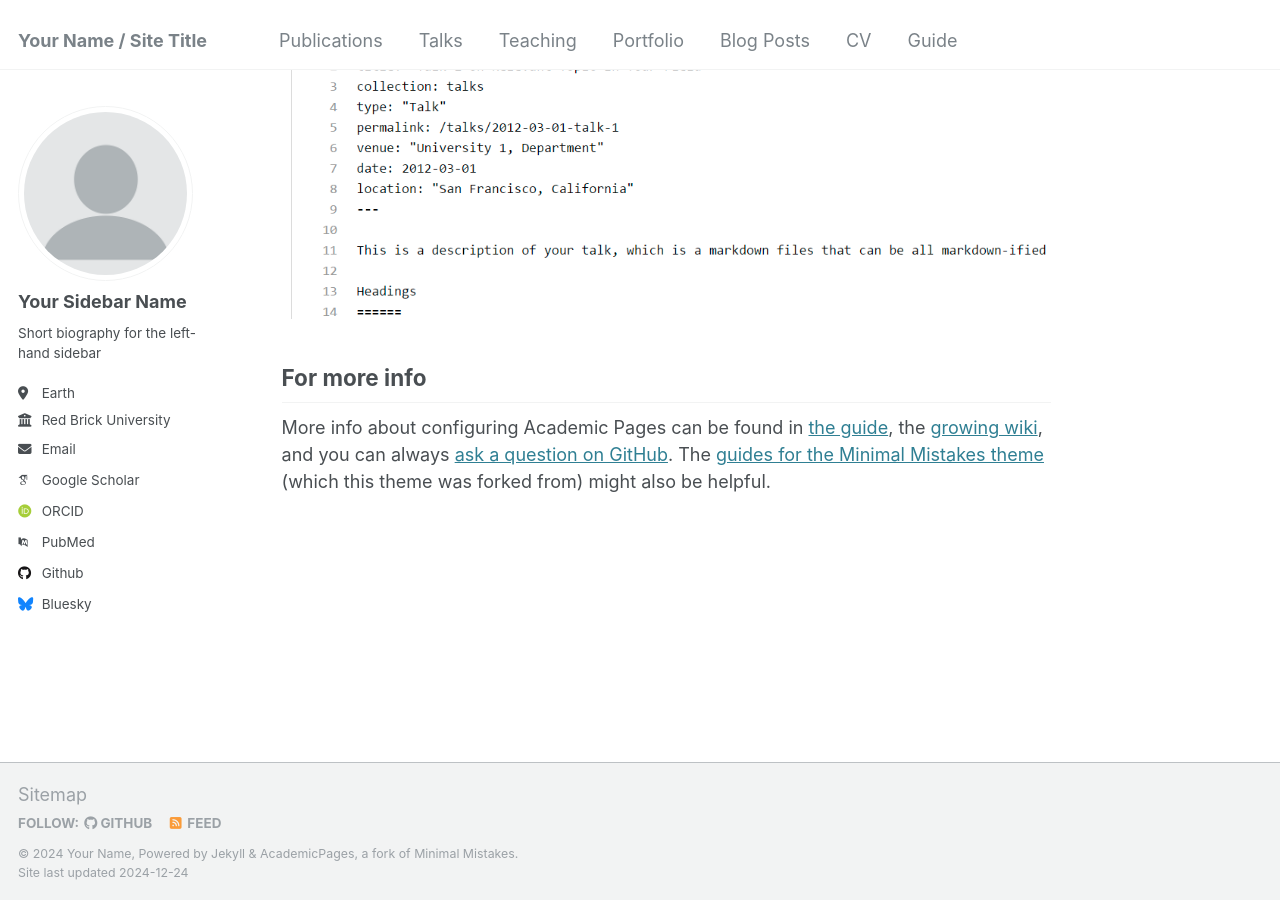
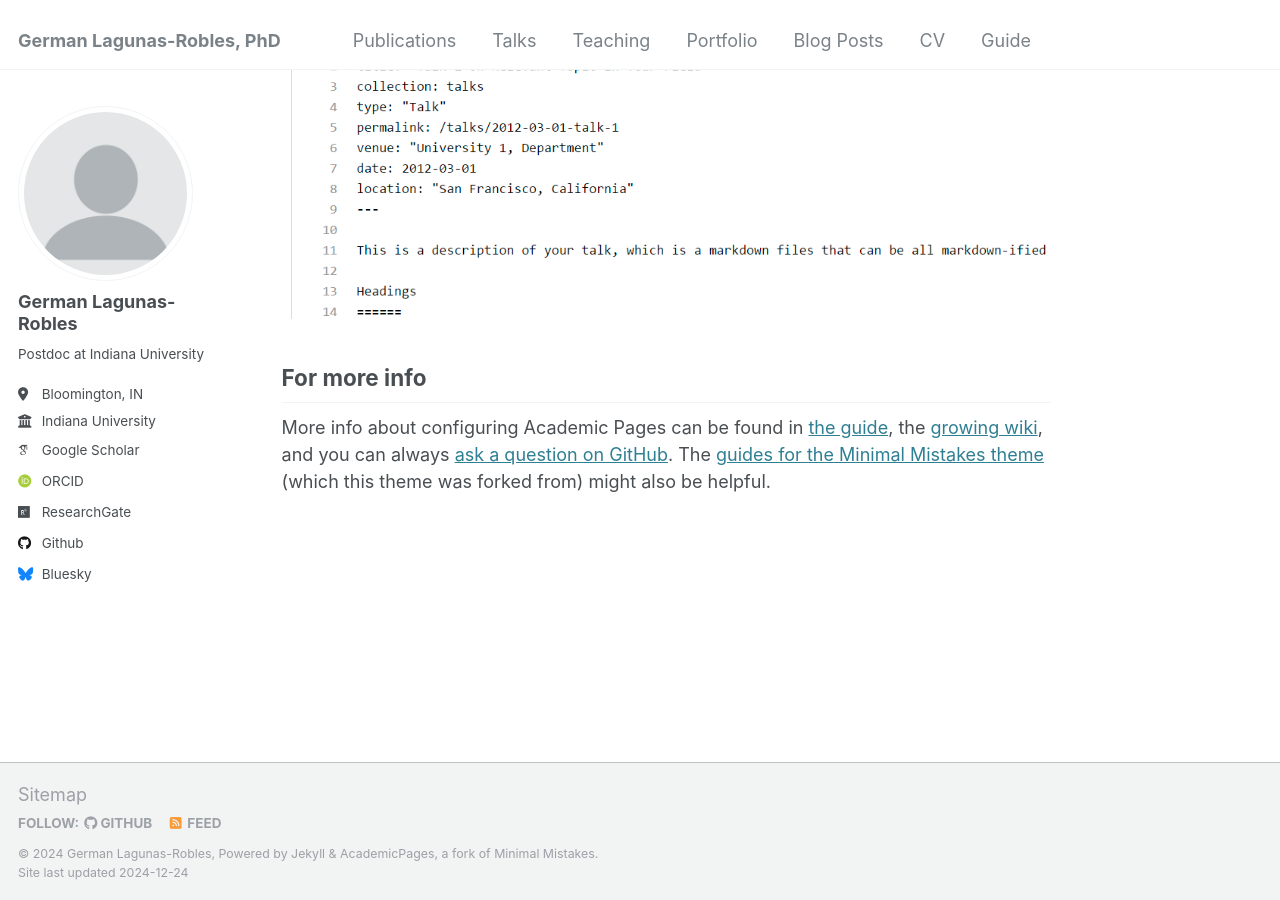
Before and after one commit to GLagunas-Robles/GLagunas-Robles.github.io, a Jekyll site: the page built from _pages/about.md, in a window 1280 px wide and 900 px high, scrolled down 2643 px. Built offline with Jekyll 4.4.1, drawn with Linux system fonts in a browser that asks for light colours; some web fonts are replaced.

Commit message:
Update _config.yml

```diff
--- a/_config.yml
+++ b/_config.yml
@@ -8,13 +8,13 @@
 
 # Basic Site Settings
 locale                   : "en-US"
-title                    : "Your Name / Site Title"
+title                    : "German Lagunas-Robles, PhD"
 title_separator          : "-"
-name                     : &name "Your Name"
-description              : &description "personal description"
-url                      : https://academicpages.github.io # the base hostname & protocol for your site e.g. "https://[your GitHub username].github.io"
-baseurl                  : "" # the subpath of your site, e.g. "/blog"
-repository               : "academicpages/academicpages.github.io"
+name                     : &name "German Lagunas-Robles"
+description              : &description "Postdoc at Indiana University"
+url                      : https://glagunas-robles.github.io # the base hostname & protocol for your site e.g. "https://[your GitHub username].github.io"
+baseurl                  : ""# the subpath of your site, e.g. "/blog"
+repository               : "GLagunas-Robles/glagunas-robles.github.io"
 
 # Site Author - The following control what appear as part of the author content on the side bar.
 #               If a field is blank the icon and link will not appear, otherwise it will be shown.
@@ -22,34 +22,34 @@ repository               : "academicpages/academicpages.github.io"
 author:
   # Biographic information
   avatar           : "profile.png"
-  name             : "Your Sidebar Name"
+  name             : "German Lagunas-Robles"
   pronouns         : # example: "she/her"
-  bio              : "Short biography for the left-hand sidebar"
-  location         : "Earth"
-  employer         : "Red Brick University"
+  bio              : "Postdoc at Indiana University"
+  location         : "Bloomington, IN"
+  employer         : "Indiana University"
   uri              : # URL
-  email            : "none@example.org"
+  email            : # URL
 
   # Academic websites
   arxiv            : # URL - Update with the correct link to your profile
-  googlescholar    : "https://scholar.google.com/citations?user=PS_CX0AAAAAJ"
+  googlescholar    : "https://scholar.google.com/citations?user=fPlSsrAAAAAJ&hl=en"
   impactstory      : # URL
-  orcid            : "http://orcid.org/yourorcidurl"
+  orcid            : "https://orcid.org/0000-0002-9209-5961"
   semantic         : # URL
-  pubmed           : "https://www.ncbi.nlm.nih.gov/pubmed/?term=john+snow"
-  researchgate     : # URL
+  pubmed           : # URL
+  researchgate     : "https://www.researchgate.net/profile/German-Lagunas-Robles"
   scopus           : # URL
 
   # Repositories and software development
   bitbucket        : # Username - Update with your username on the site
   codepen          : # Username
   dribbble         : # Username
-  github           : "academicpages"
+  github           : "GLagunas-Robles"
   kaggle           : # Username
   stackoverflow    : # User number or user number and name (i.e., use "1" or "1/jeff-atwood")
 
   # Social media
-  bluesky          : "bsky.app" # Replace this with you Bluesky username
+  bluesky          : "g-lagunasrobles.bsky.social" # Replace this with you Bluesky username
   facebook         : # Username
   flickr           : # Username
   foursquare       : # Username
```
